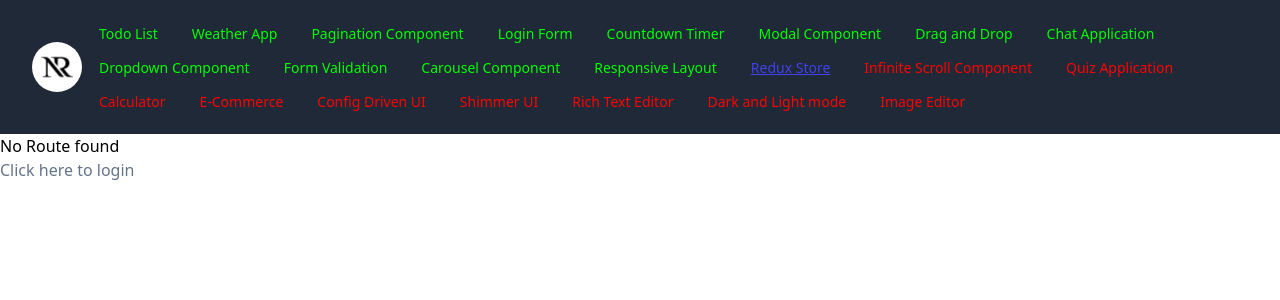
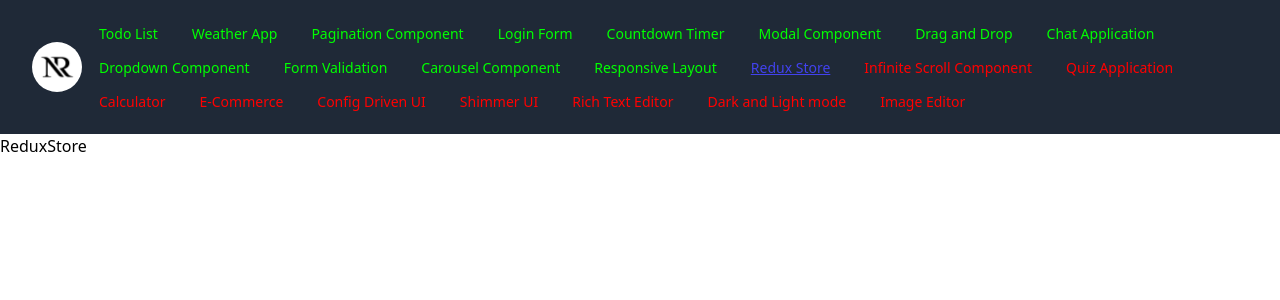
Before and after one commit to nareshb7/react-projects, a React app: page /redux in a window 1280 px wide. Shown: the top 300 px of the page. Built offline with nearby package versions, Linux system fonts and the light colour scheme.

Commit message:
13.Redux Store Implemented

```diff
--- /dev/null
+++ b/src/projects/reduxStore/index.tsx
@@ -0,0 +1,9 @@
+import React from 'react'
+
+const ReduxStore = () => {
+  return (
+    <div className='redux-wrapper'>ReduxStore</div>
+  )
+}
+
+export default ReduxStore
--- /dev/null
+++ b/src/projects/reduxStore/styles.scss
@@ -0,0 +1,5 @@
+@use '../../base';
+
+.redux-wrapper {
+    background-color: base.$bg-color;
+}
--- a/src/routes/RoutesPage.tsx
+++ b/src/routes/RoutesPage.tsx
@@ -18,6 +18,7 @@ const DropDownMain = lazy(() => import("projects/dropDown"));
 const FormValidationMain = lazy(() => import("projects/form-validation"));
 const Carousel = lazy(()=> import("projects/carousel"))
 const ResponsiveLayout = lazy(() => import("projects/responsiveLayout"))
+const ReduxStore = lazy(()=> import("projects/reduxStore"))
 
 const router = createBrowserRouter([
   {
@@ -93,7 +94,10 @@ const router = createBrowserRouter([
       {
         path: "/responsiveLayout",
         element: <ResponsiveLayout />,
-      },
+      },{
+        path: "/redux",
+        element: <ReduxStore />
+      }
     ],
   },
 ]);
--- a/src/utils/projectsConfig.tsx
+++ b/src/utils/projectsConfig.tsx
@@ -82,7 +82,7 @@ export const projectsList: ProjectsListModal[] = [
   {
     id: 13,
     title: "Redux Store",
-    status: "Pending",
+    status: "In Progress",
     path: "/redux"
   },
   {
```
